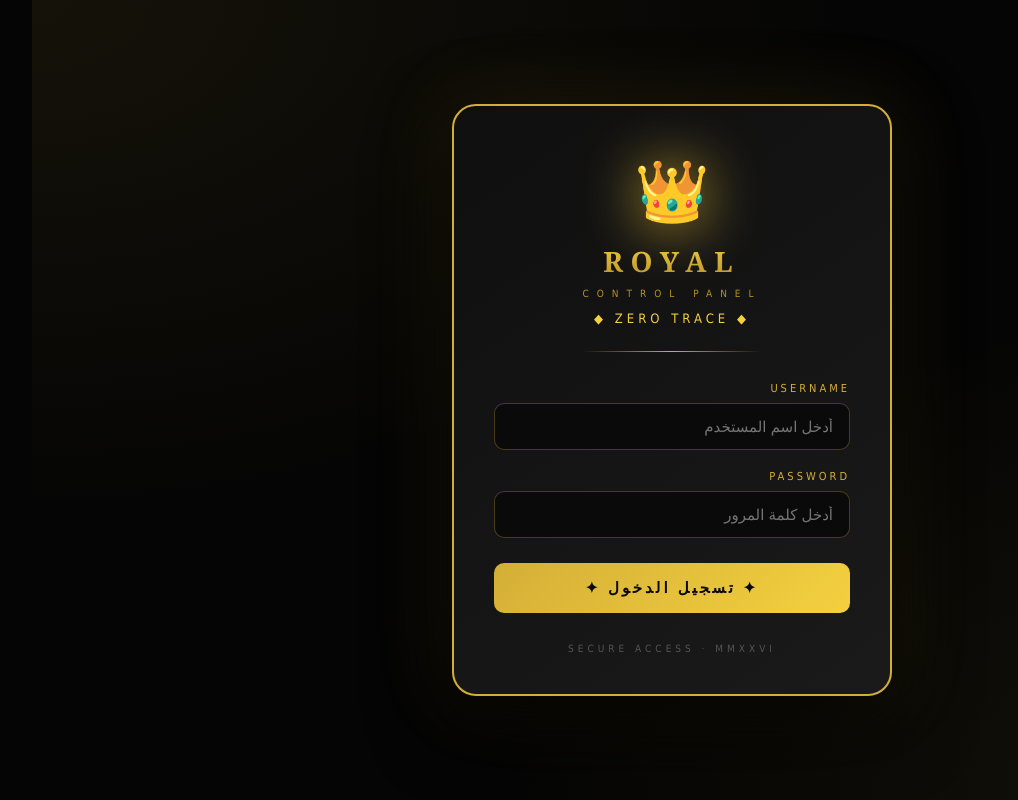
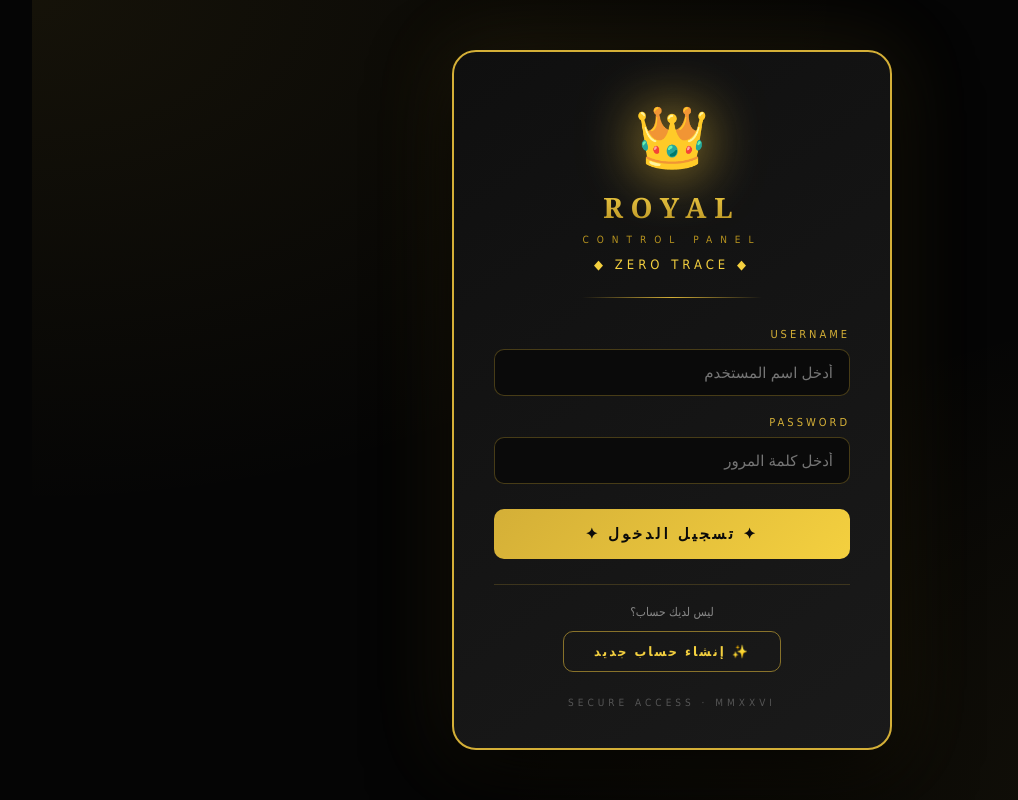
Before and after one commit to zerotrace182/panel-zero, a Next.js app: page /login in a window 1280 px wide. Shown: the whole page, without its empty margins (167-1185 px from the left). Built offline with nearby package versions, Linux system fonts and the light colour scheme.

Commit message:
Enhance login functionality and UI elements
Added local storage items for user role and balance on successful login. Updated the login page with a registration link and adjusted styles.

```diff
--- a/app/login/page.tsx
+++ b/app/login/page.tsx
@@ -25,6 +25,8 @@ export default function LoginPage() {
       if (data.success) {
         localStorage.setItem('panel_auth', 'true')
         localStorage.setItem('panel_user', data.username)
+        localStorage.setItem('panel_role', data.role || 'admin')
+        localStorage.setItem('panel_balance', String(data.balance || 0))
         window.location.href = '/dashboard'
       } else {
         setError(data.message || 'بيانات الدخول غير صحيحة')
@@ -162,11 +164,39 @@ export default function LoginPage() {
           </button>
         </form>
 
+        <div style={{
+          textAlign: 'center',
+          marginTop: '25px',
+          paddingTop: '20px',
+          borderTop: '1px solid rgba(212,175,55,0.2)'
+        }}>
+          <p style={{ color: '#888', fontSize: '12px', marginBottom: '12px' }}>
+            ليس لديك حساب؟
+          </p>
+          <a
+            href="/register"
+            style={{
+              display: 'inline-block',
+              padding: '12px 30px',
+              background: 'transparent',
+              color: '#f4d03f',
+              border: '1px solid rgba(212,175,55,0.6)',
+              borderRadius: '10px',
+              textDecoration: 'none',
+              fontSize: '13px',
+              letterSpacing: '2px',
+              fontWeight: 700
+            }}
+          >
+            ✨ إنشاء حساب جديد
+          </a>
+        </div>
+
         <p style={{
           textAlign: 'center',
           color: '#555',
           fontSize: '10px',
-          marginTop: '30px',
+          marginTop: '25px',
           letterSpacing: '4px'
         }}>SECURE ACCESS · MMXXVI</p>
       </div>
```
